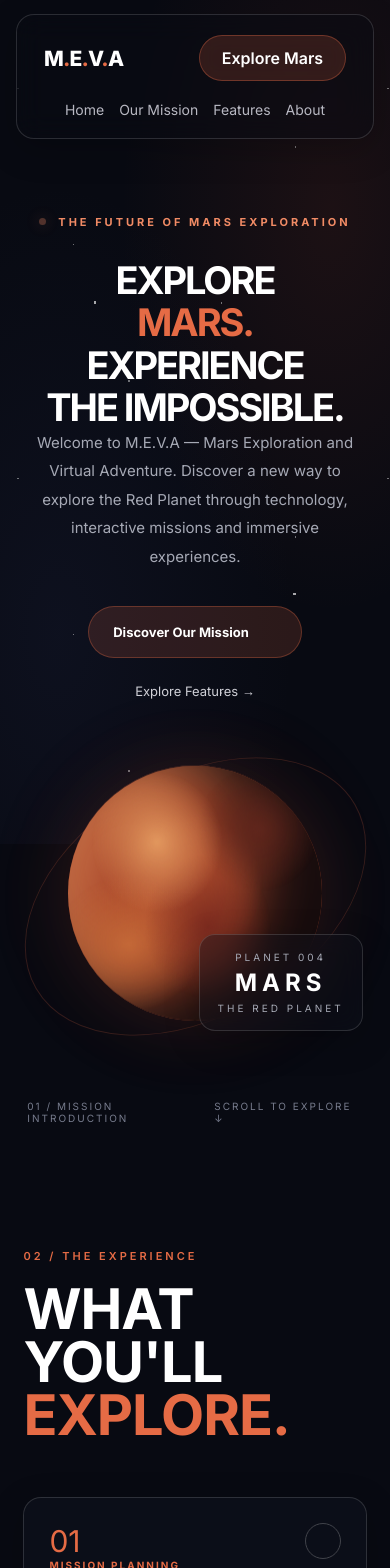
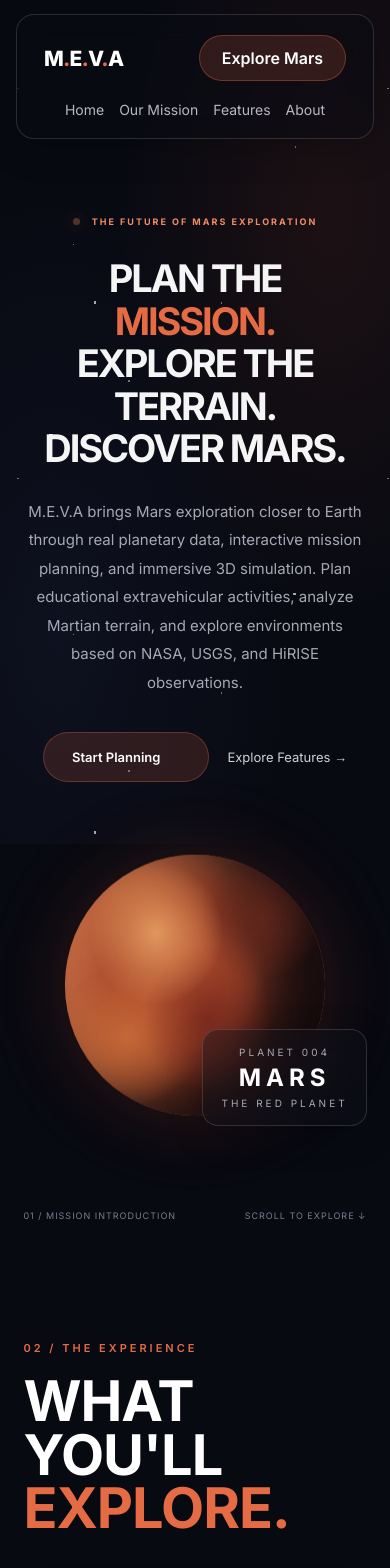
Before and after one commit to Joaovitor-bot/meva-landing-page, a React (Vite) app: page / in a window 390 px wide. Shown: the top 1568 px of the page. Built offline with nearby package versions, Linux system fonts and the light colour scheme.

Commit message:
fix: refine hero spacing and restore liquid glass

```diff
--- a/src/components/Benefits.jsx
+++ b/src/components/Benefits.jsx
@@ -8,7 +8,7 @@ const benefits = [
     label: "MISSION PLANNING",
     title: "Plan your Marswalk.",
     description:
-      "Design exploration routes across Martian terrain and prepare for the challenges of a mission on the Red Planet.",
+      "Prepare your Martian EVA through eight planning stages. Choose your destination, scientific objectives, crew, equipment, and mission conditions before beginning your exploration.",
     tag: "PLAN",
   },
   {
@@ -16,7 +16,7 @@ const benefits = [
     label: "MISSION ANALYSIS",
     title: "Every decision matters.",
     description:
-      "Evaluate environmental conditions, astronaut resources and mission safety before taking the next step.",
+      " Compare exploration routes using terrain elevation, slope, daylight, travel time, and estimated resource consumption. Understand mission constraints through transparent computational models.",
     tag: "ANALYZE",
   },
   {
@@ -24,7 +24,7 @@ const benefits = [
     label: "VIRTUAL EXPLORATION",
     title: "Step onto Mars.",
     description:
-      "Discover the Martian landscape through an immersive 3D exploration experience currently in development.",
+      "Explore immersive 3D environments built from real Martian elevation data. Navigate Jezero and Gale, investigate scientific targets, and discover how planetary observations shape exploration.",
     tag: "EXPERIENCE",
   },
 ];
--- a/src/components/Hero.jsx
+++ b/src/components/Hero.jsx
@@ -14,25 +14,22 @@ function Hero() {
           </span>
 
           <h1 className="hero-title">
-            EXPLORE
+            PLAN THE
             <br />
-            <span>MARS.</span>
+            <span>MISSION.</span>
             <br />
-            EXPERIENCE
+            EXPLORE THE TERRAIN.
             <br />
-            THE IMPOSSIBLE.
+            DISCOVER MARS.
           </h1>
 
           <p className="hero-description">
-            Welcome to M.E.V.A — Mars Exploration and
-            Virtual Adventure. Discover a new way to
-            explore the Red Planet through technology,
-            interactive missions and immersive experiences.
+            M.E.V.A brings Mars exploration closer to Earth through real planetary data, interactive mission planning, and immersive 3D simulation. Plan educational extravehicular activities, analyze Martian terrain, and explore environments based on NASA, USGS, and HiRISE observations.
           </p>
 
           <div className="hero-actions">
             <a href="https://gabrielr040304-afk.github.io/Hackton-NASA-2026/" className="hero-button">
-              Discover Our Mission
+              Start Planning
               <span></span>
             </a>
 
@@ -44,7 +41,6 @@ function Hero() {
 
         <div className="hero-visual" aria-hidden="true">
           <div className="mars-glow"></div>
-          <div className="mars-orbit"></div>
 
           <div className="mars-planet">
             <div className="mars-surface"></div>
--- a/src/styles/Hero.css
+++ b/src/styles/Hero.css
@@ -1,42 +1,25 @@
-
 .hero-section {
   position: relative;
   min-height: 90vh;
-  background: #080a12;
-  overflow: hidden;
+  padding: 90px 7% 35px;
   display: flex;
   flex-direction: column;
-  justify-content: center;
-  padding: 90px 7% 35px;
+  background: transparent;
+  overflow: hidden;
   isolation: isolate;
 }
 
 .hero-container {
+  position: relative;
+  z-index: 2;
+  flex: 1;
   width: 100%;
   max-width: 1450px;
-  margin: auto;
+  margin: 0 auto;
   display: grid;
   grid-template-columns: 1.1fr 1fr;
   align-items: center;
   gap: 30px;
-  position: relative;
-  z-index: 2;
-}
-
-/* ESTRELAS */
-
-.hero-stars {
-  position: absolute;
-  inset: 0;
-  pointer-events: none;
-  opacity: 0.6;
-  background-image:
-    radial-gradient(1px 1px at 20px 30px, white, transparent),
-    radial-gradient(2px 2px at 130px 90px, white, transparent),
-    radial-gradient(1px 1px at 80px 170px, white, transparent),
-    radial-gradient(1px 1px at 200px 230px, white, transparent);
-  background-size: 260px 260px;
-  animation: starMove 35s linear infinite;
 }
 
 /* CONTEÚDO */
@@ -44,6 +27,7 @@
 .hero-content {
   position: relative;
   z-index: 3;
+  min-width: 0;
   animation: fadeUp 1s ease both;
 }
 
@@ -51,74 +35,75 @@
   display: inline-flex;
   align-items: center;
   gap: 12px;
+  margin-bottom: 30px;
   color: #f18b65;
   font-size: 11px;
+  font-weight: 700;
   letter-spacing: 3px;
-  font-weight: 700;
-  margin-bottom: 30px;
 }
 
 .hero-status {
   width: 7px;
   height: 7px;
+  flex-shrink: 0;
   border-radius: 50%;
   background: #f18b65;
   box-shadow: 0 0 15px #f18b65;
   animation: pulse 2s infinite;
 }
 
-
-
 .hero-title {
-  font-family: 'Inter', sans-serif;
+  margin-bottom: 28px;
+  color: #f5f5f5;
+  font-family: "Inter", sans-serif;
   font-size: clamp(42px, 4.6vw, 76px);
   font-weight: 700;
   line-height: 1.12;
   letter-spacing: -0.055em;
 }
 
-
-
 .hero-title span {
   color: #e56b45;
 }
 
 .hero-description {
+  max-width: 520px;
   color: #a6a9b5;
+  font-size: 15px;
   line-height: 1.9;
-  max-width: 500px;
-  font-size: 15px;
 }
+
+/* BOTÕES */
 
 .hero-actions {
   display: flex;
-  gap: 25px;
   align-items: center;
   flex-wrap: wrap;
+  gap: 25px;
   margin-top: 35px;
 }
 
 .hero-button {
   display: inline-flex;
   align-items: center;
-  gap: 28px;
-  padding: 17px 24px;
+  justify-content: center;
+  gap: 20px;
+  padding: 16px 28px;
+  color: #fff;
   background: rgba(229, 107, 69, 0.16);
-  color: white;
   border: 1px solid rgba(229, 107, 69, 0.32);
   border-radius: 999px;
   text-decoration: none;
   font-size: 13px;
-  font-weight: 700;
-  transition: 0.3s;
-  backdrop-filter: blur(10px);
-  -webkit-backdrop-filter: blur(10px);
+  font-weight: 600;
+  backdrop-filter: blur(12px);
+  -webkit-backdrop-filter: blur(12px);
+  transition: background 0.3s, transform 0.3s;
 }
 
 .hero-button:hover {
   background: rgba(229, 107, 69, 0.26);
-  transform: translateY(-4px);
-  box-shadow: 0 12px 35px rgba(229, 107, 69, 0.18);
+  transform: translateY(-3px);
 }
 
 .hero-secondary {
@@ -139,8 +124,8 @@
   width: 100%;
   aspect-ratio: 1;
   display: flex;
+  align-items: center;
   justify-content: center;
-  align-items: center;
 }
 
 .mars-glow {
@@ -150,7 +135,7 @@
   border-radius: 50%;
   background: radial-gradient(
     circle,
-    rgba(209, 74, 31, 0.25) 0%,
+    rgba(209, 74, 31, 0.25),
     rgba(209, 74, 31, 0.05) 48%,
     transparent 72%
   );
@@ -158,11 +143,11 @@
 }
 
 .mars-planet {
+  position: relative;
   width: 76%;
   aspect-ratio: 1;
+  overflow: hidden;
   border-radius: 50%;
-  position: relative;
-  overflow: hidden;
   background: #a9472b;
   box-shadow:
     inset -65px -25px 65px rgba(13, 8, 12, 0.95),
@@ -176,22 +161,15 @@
   inset: 0;
   border-radius: 50%;
   background:
-    radial-gradient(ellipse at 35% 30%, #e8a064 0%, transparent 28%),
-    radial-gradient(ellipse at 55% 63%, #7c2b1f 0%, transparent 32%),
-    radial-gradient(ellipse at 24% 70%, #c86d3a 0%, transparent 27%),
-    radial-gradient(ellipse at 75% 25%, #62271d 0%, transparent 23%),
-    radial-gradient(ellipse at 46% 48%, #b55331 0%, transparent 40%);
+    radial-gradient(ellipse at 35% 30%, #e8a064, transparent 28%),
+    radial-gradient(ellipse at 55% 63%, #7c2b1f, transparent 32%),
+    radial-gradient(ellipse at 24% 70%, #c86d3a, transparent 27%),
+    radial-gradient(ellipse at 75% 25%, #62271d, transparent 23%),
+    radial-gradient(ellipse at 46% 48%, #b55331, transparent 40%);
   opacity: 0.9;
 }
 
-.mars-orbit {
-  position: absolute;
-  width: 110%;
-  height: 110%;
-  border: 1px solid rgba(229, 107, 69, 0.2);
-  border-radius: 50%;
-  transform: rotate(-30deg) scaleY(0.65);
-}
+/* PAINEL LIQUID GLASS */
 
 .mars-coordinate {
   position: absolute;
@@ -200,38 +178,44 @@
   display: flex;
   flex-direction: column;
   gap: 5px;
-  letter-spacing: 3px;
   padding: 16px 18px;
   border-radius: 16px;
+  letter-spacing: 3px;
   background: rgba(15, 18, 28, 0.4);
-  border: 1px solid var(--glass-border);
+  border: 1px solid var(--glass-border, rgba(255, 255, 255, 0.14));
+  box-shadow: var(--glass-shadow, 0 10px 35px rgba(0, 0, 0, 0.22));
   backdrop-filter: blur(12px);
   -webkit-backdrop-filter: blur(12px);
-  box-shadow: var(--glass-shadow);
 }
 
 .mars-coordinate span,
 .mars-coordinate small {
+  color: #a6a9b5;
   font-size: 10px;
-  color: #a6a9b5;
 }
 
 .mars-coordinate strong {
-  color: white;
+  color: #fff;
   font-size: 24px;
   letter-spacing: 5px;
 }
 
-/* RODAPÉ DA HERO */
+/* INDICADOR INFERIOR */
 
 .hero-bottom {
+  position: relative;
+  z-index: 2;
   display: flex;
+  align-items: center;
   justify-content: space-between;
+  gap: 20px;
+  width: 100%;
+  max-width: 1450px;
+  margin: 20px auto 0;
+  padding-top: 10px;
   color: #777c8d;
   font-size: 10px;
   letter-spacing: 2px;
-  position: relative;
-  z-index: 2;
 }
 
 /* ANIMAÇÕES */
@@ -248,21 +232,8 @@
 }
 
 @keyframes marsFloat {
-  0%, 100% {
-    transform: translateY(0);
-  }
-  50% {
-    transform: translateY(-18px);
-  }
-}
-
-@keyframes starMove {
-  from {
-    background-position: 0 0;
-  }
-  to {
-    background-position: 260px 260px;
-  }
+  0%, 100% { transform: translateY(0); }
+  50% { transform: translateY(-18px); }
 }
 
 @keyframes pulse {
@@ -273,13 +244,14 @@
 /* RESPONSIVIDADE */
 
 @media (max-width: 900px) {
+  .hero-section {
+    padding: 70px 6% 30px;
+  }
+
   .hero-container {
     grid-template-columns: 1fr;
+    gap: 35px;
     text-align: center;
-  }
-
-  .hero-section {
-    padding-top: 70px;
   }
 
   .hero-label,
@@ -288,12 +260,12 @@
   }
 
   .hero-description {
-    margin: auto;
+    margin: 0 auto;
   }
 
   .hero-visual {
-    max-width: 500px;
-    margin: auto;
+    max-width: 480px;
+    margin: 0 auto;
   }
 
   .hero-title {
@@ -301,15 +273,39 @@
   }
 
   .hero-bottom {
-    margin-top: 35px;
+    margin-top: 25px;
+    padding-top: 25px;
+  }
+}
+
+@media (max-width: 600px) {
+  .hero-visual {
+    max-width: 360px;
+  }
+
+  .hero-actions {
+    gap: 18px;
+  }
+
+  .hero-label {
+    font-size: 9px;
+    letter-spacing: 2px;
+  }
+
+  .hero-bottom {
+    font-size: 9px;
+    letter-spacing: 1px;
   }
 }
 
 @media (prefers-reduced-motion: reduce) {
-  .hero-stars,
   .hero-content,
   .hero-status,
   .mars-planet {
     animation: none;
   }
+
+  .hero-button {
+    transition: none;
+  }
 }
```
